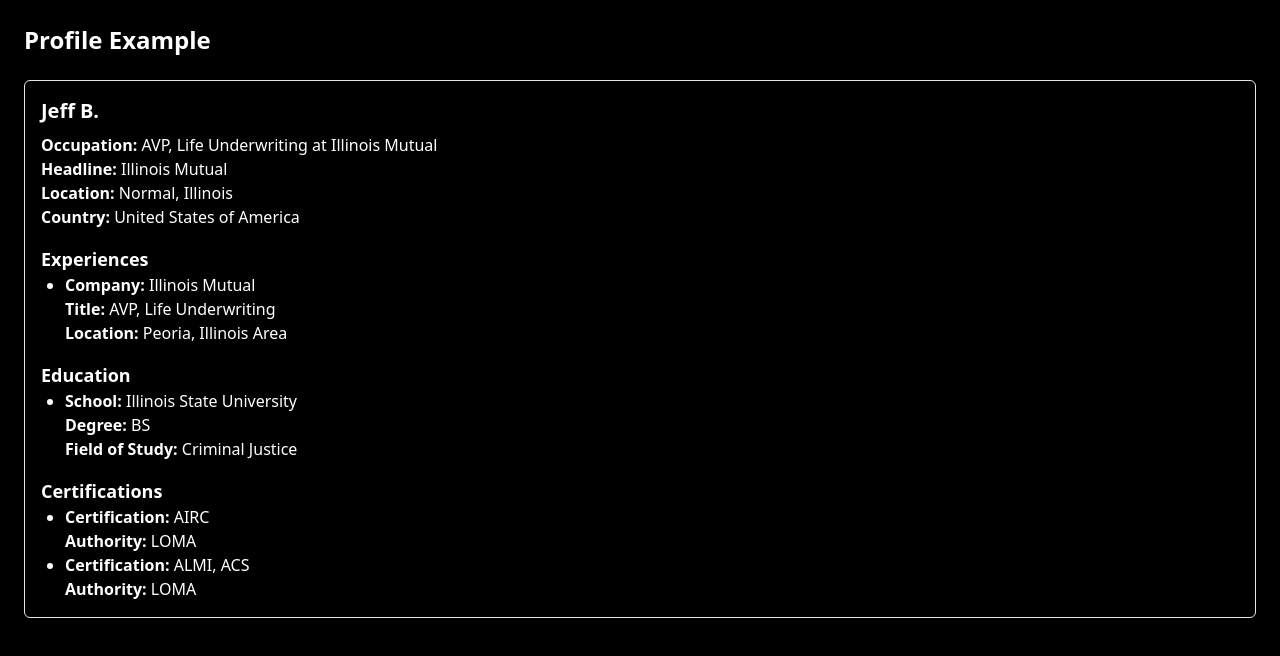
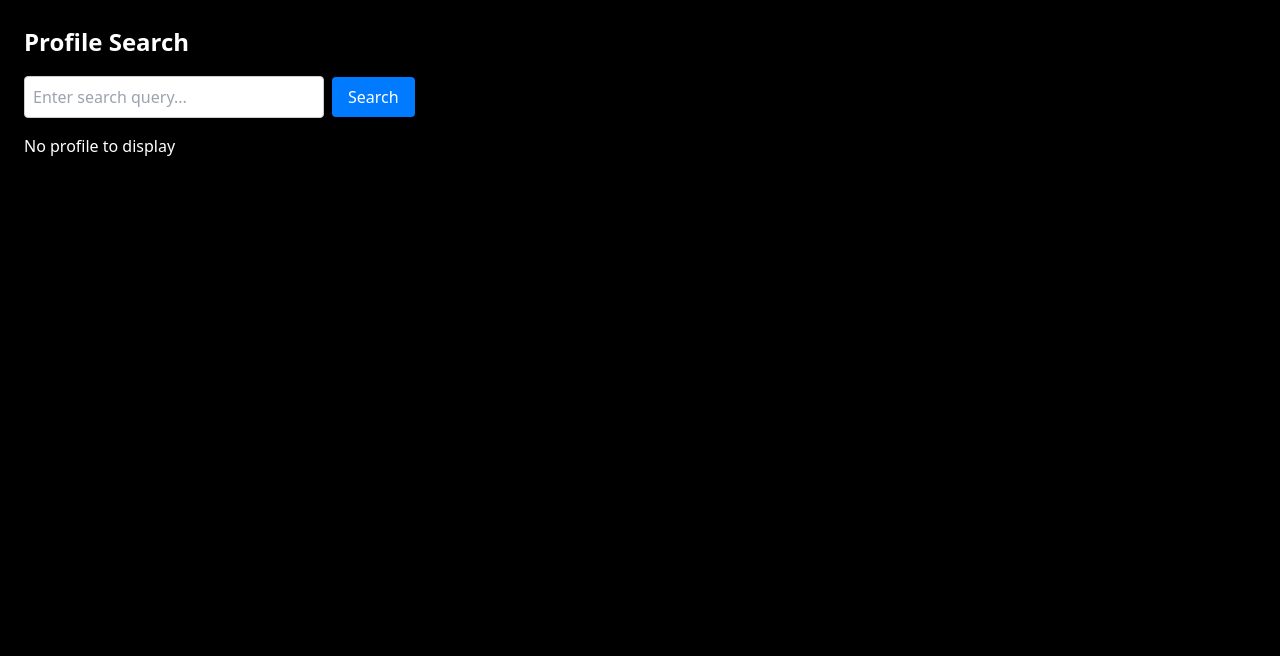
Before and after one commit to Tem-i/LinkedinAddOn, a Next.js app in the folder addondb/: page /testpage in a window 1280 px wide. Shown: the top 656 px of the page. Built offline with nearby package versions, Linux system fonts and the light colour scheme.

Commit message:
One Profiles Search
Type into search bar top profile appears. Also no hardcoded profiles.

```diff
--- a/addondb/pages/api/profiles.tsx
+++ b/addondb/pages/api/profiles.tsx
@@ -1,20 +1,22 @@
 import { WithId } from "mongodb";
 import clientPromise from "../../lib/mongodb";
-import { NextApiRequest, NextApiResponse } from 'next';
-import { testHelperPrint, sortProfilesByPhraseCount } from "../profileSorts";
+import { NextApiRequest, NextApiResponse } from "next";
+import { sortProfilesByPhraseCount } from "../profileSorts";
 
 export default async (req: NextApiRequest, res: NextApiResponse) => {
-    try {
-        const client = await clientPromise;
-        const db = client.db("ExampleLinkedInDataset");
-        const profiles = await db
-            .collection("Profiles")
-            .find()
-            .limit(1)
-            .toArray();
-        //const sortedProfiles = sortProfilesByPhraseCount(profiles, "PhD university Aaron \"Aaron Thompson\"");
-        res.json(profiles);
-    } catch (e) {
-        console.error(e);
+  try {
+    const { query } = req.query;
+    if (!query || typeof query !== "string") {
+      return res.status(400).json({ error: "Query parameter is required" });
     }
-}
+
+    const client = await clientPromise;
+    const db = client.db("ExampleLinkedInDataset");
+    const profiles = await db.collection("Profiles").find().limit(100).toArray();
+    const sortedProfiles = sortProfilesByPhraseCount(profiles, query);
+    res.json(sortedProfiles);
+  } catch (e) {
+    console.error(e);
+    res.status(500).json({ error: "Internal server error" });
+  }
+};
--- a/addondb/pages/testpage.tsx
+++ b/addondb/pages/testpage.tsx
@@ -1,4 +1,4 @@
-import React from "react";
+import React, { useState } from "react";
 
 type Profile = {
   _id: string;
@@ -95,40 +95,82 @@
 };
 
 export default function TestPage() {
-  const profile: Profile = {
-    _id: "6733cc98cd0dfa271a9abe12",
-    full_name: "Jeff B.",
-    occupation: "AVP, Life Underwriting at Illinois Mutual",
-    headline: "Illinois Mutual",
-    country_full_name: "United States of America",
-    city: "Normal",
-    state: "Illinois",
-    experiences: [
-      {
-        starts_at: { day: 1, month: 8, year: 2018 },
-        ends_at: null,
-        company: "Illinois Mutual",
-        title: "AVP, Life Underwriting",
-        location: "Peoria, Illinois Area",
-      },
-    ],
-    education: [
-      {
-        school: "Illinois State University",
-        degree_name: "BS",
-        field_of_study: "Criminal  Justice",
-      },
-    ],
-    certifications: [
-      { name: "AIRC", authority: "LOMA" },
-      { name: "ALMI, ACS", authority: "LOMA" },
-    ],
+  const [query, setQuery] = useState("");
+  const [profile, setProfile] = useState<Profile | null>(null);
+  const [error, setError] = useState<string | null>(null);
+
+  const handleSearch = async () => {
+    try {
+      const response = await fetch(`/api/profiles?query=${encodeURIComponent(query)}`);
+      if (!response.ok) {
+        throw new Error("Failed to fetch profile");
+      }
+      const data = await response.json();
+      setProfile(data[0]);
+      setError(null);
+    } catch (err) {
+      setProfile(null);
+    }
   };
 
   return (
-    <div className="bg-black text-white min-h-screen p-6">
-      <h1 className="text-2xl font-bold mb-6">Profile Example</h1>
-      <ProfileDetails profile={profile} />
+    <div
+      style={{
+        backgroundColor: "black",
+        color: "white",
+        minHeight: "100vh",
+        padding: "24px",
+      }}
+    >
+      <h1 style={{ fontSize: "24px", fontWeight: "bold", marginBottom: "16px" }}>
+        Profile Search
+      </h1>
+      <div style={{ marginBottom: "16px" }}>
+        <input
+          type="text"
+          value={query}
+          onChange={(e) => setQuery(e.target.value)}
+          placeholder="Enter search query..."
+          style={{
+            padding: "8px",
+            width: "300px",
+            borderRadius: "4px",
+            border: "1px solid #ccc",
+            color: "#555555",
+          }}
+        />
+        <button
+          onClick={handleSearch}
+          style={{
+            marginLeft: "8px",
+            padding: "8px 16px",
+            backgroundColor: "#007bff",
+            color: "white",
+            border: "none",
+            borderRadius: "4px",
+            cursor: "pointer",
+          }}
+        >
+          Search
+        </button>
+      </div>
+      {error && <p style={{ color: "red" }}>{error}</p>}
+      {profile ? (
+        <div
+          style={{
+            backgroundColor: "white",
+            color: "black",
+            padding: "16px",
+            borderRadius: "8px",
+          }}
+        >
+          <h2 style={{ fontSize: "20px", fontWeight: "bold" }}>{profile.full_name}</h2>
+          {profile.occupation && <p><strong>Occupation:</strong> {profile.occupation}</p>}
+          {profile.headline && <p><strong>Headline:</strong> {profile.headline}</p>}
+        </div>
+      ) : (
+        <p>No profile to display</p>
+      )}
     </div>
   );
 }
```
